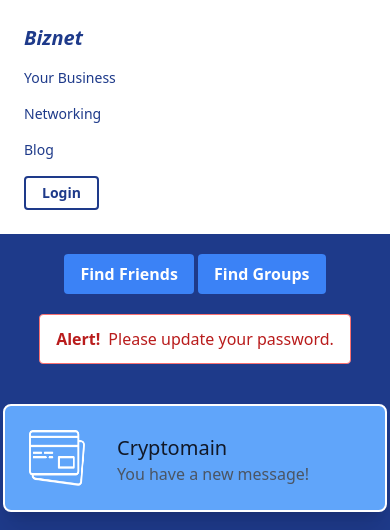
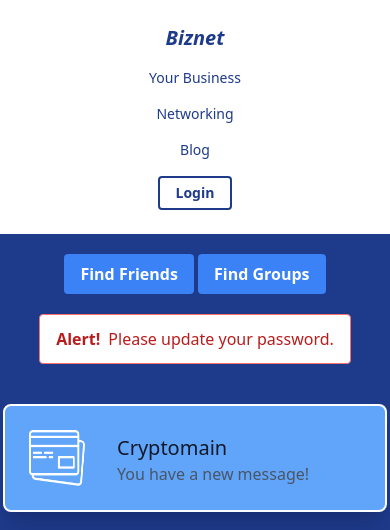
Before and after one commit to andrepichardo/html-tailwind-layout-sample, a website: page src/index.html in a window 390 px wide. Shown: the top 530 px of the page. Drawn offline with Linux system fonts and the light colour scheme.

Commit message:
style: some changes

```diff
--- a/src/index.html
+++ b/src/index.html
@@ -9,33 +9,37 @@
   </head>
   <body class="bg-blue-900">
     <!-- NAVBAR COMPONENT -->
-    <nav class="flex items-center justify-between flex-wrap bg-white p-6">
-      <div class="flex items-center flex-shrink-0 text-white mr-6">
+    <nav class="flex items-center justify-center flex-wrap bg-white p-6">
+      <div
+        class="flex items-center cursor-pointer flex-shrink-0 text-white sm:mr-6"
+      >
         <span class="font-bold text-blue-900 text-xl italic">Biznet</span>
       </div>
 
       <div class="w-full block flex-grow sm:flex sm:items-center sm:w-auto">
-        <div class="text-sm sm:flex-grow">
+        <div
+          class="text-sm sm:flex-grow items-center flex flex-col sm:flex-row"
+        >
           <a
             href="#"
-            class="block mt-4 sm:inline-block sm:mt-0 text-blue-900 hover:text-blue-700 mr-4"
+            class="block mt-4 sm:inline-block sm:mt-0 text-blue-900 hover:underline underline-offset-2 hover:text-blue-700 sm:mr-4"
           >
             Your Business
           </a>
           <a
             href="#"
-            class="block mt-4 sm:inline-block sm:mt-0 text-blue-900 hover:text-blue-700 mr-4"
+            class="block mt-4 sm:inline-block sm:mt-0 text-blue-900 hover:underline underline-offset-2 hover:text-blue-700 sm:mr-4"
           >
             Networking
           </a>
           <a
             href="#"
-            class="block mt-4 sm:inline-block sm:mt-0 text-blue-900 hover:text-blue-700"
+            class="block mt-4 sm:inline-block sm:mt-0 text-blue-900 hover:underline underline-offset-2 hover:text-blue-700"
           >
             Blog
           </a>
         </div>
-        <div>
+        <div class="flex justify-center">
           <a
             href="#"
             class="inline-block text-sm px-4 py-2 leading-none border-2 rounded border-blue-900 hover:border-transparent text-blue-900 font-semibold hover:text-white hover:bg-blue-900 mt-4 md:mt-0"
```
Also changed, not shown: dist/output.css.
